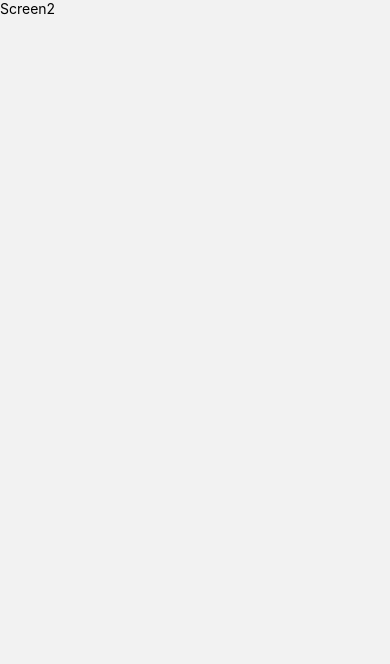
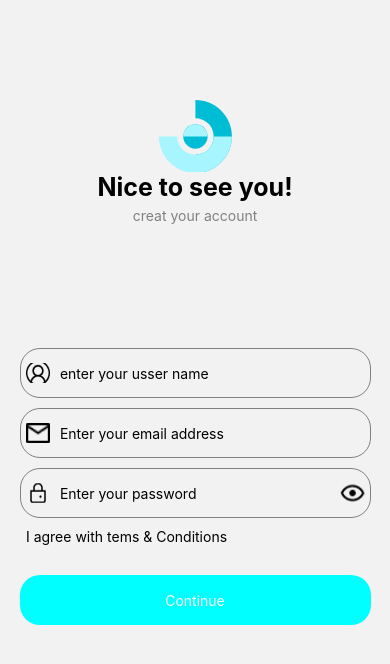
Before and after one commit to luan2410/HK1_2025-2025_LTTBDD, a React Native app in the folder 20_20108601_LocTruongLuan/: screen /Screen2 in a window 390 px wide. Shown: the top 664 px of the page. Built offline with nearby package versions, Linux system fonts and the light colour scheme.

Commit message:
cau 2 , xong giao dien,

```diff
--- a/20_20108601_LocTruongLuan/Screen/Screen2.js
+++ b/20_20108601_LocTruongLuan/Screen/Screen2.js
@@ -1,12 +1,77 @@
-import { StyleSheet, Text, View } from 'react-native'
+import { StyleSheet, Text, View , Image, TextInput} from 'react-native'
 import React from 'react'
+import { TouchableOpacity } from 'react-native'
 
-export default function Screen2() {
+export default function Screen2({navigation}) {
   return (
-    <View>
-      <Text>Screen2</Text>
+    <View style={styles.container}>
+      <View style={styles.view1}>
+            <Image source={require('../assets/DATA/Image19.png')} />
+            <Text style={{fontSize:25 , fontWeight: 'bold',textAlign: 'left'}}>Nice to see you!</Text>
+            <Text style={{color:'gray', textAlign: 'left', marginTop:5, marginBottom:5}}>creat your account</Text>
+      </View>
+      <View style={styles.view2}>
+            <View style={styles.viewip}>
+                <Image source={require('../assets/DATA/codicon_account.png')} style={styles.img}/>
+                <TextInput placeholder='enter your usser name' style={styles.ipBox}  ></TextInput>
+            </View>
+            <View style={styles.viewip}>
+                <Image source={require('../assets/DATA/Vector.png')} style={styles.img}/>
+                <TextInput placeholder='Enter your email address' style={styles.ipBox} ></TextInput>
+            </View>
+            <View style ={styles.viewip}>
+                <Image source={require('../assets/DATA/lock.png')} style={styles.img} />
+                <TextInput placeholder='Enter your password' style={styles.ipBox} ></TextInput>
+                <Image source={require('../assets/DATA/eye.png')} style={styles.img} />
+            </View>
+
+
+            <Text style={{alignSelf: 'flex-start', marginLeft:22, marginBottom:10}}> I agree with tems & Conditions</Text>
+            <TouchableOpacity
+                onPress={()=> navigation.navigate('Screen3')}
+                style={{width:'90%', height:50,textAlign: 'center', alignItems: 'center', borderRadius: 20, marginTop:20, backgroundColor: 'aqua', justifyContent: 'center'}}
+                    >
+                    <Text style={{color:'white'}}>Continue</Text>
+            </TouchableOpacity>
+      </View>
     </View>
   )
 }
 
-const styles = StyleSheet.create({})
+const styles = StyleSheet.create({
+    container:{
+        flex :1,
+    }
+    ,
+    view1:{
+        flex:3,
+        alignItems: 'center',
+        paddingTop: 100,
+
+    },
+    view2:{
+        flex:6,
+        alignItems : 'center',
+    },
+    viewip:{
+        borderWidth:1,
+        borderColor:'gray',
+        width: '90%',
+        height: 50,
+        marginBottom: 10,
+        borderRadius: 20,
+        flexDirection: 'row',
+        alignItems: 'center',
+    },
+    ipBox:{
+        width: '85%'
+        ,marginLeft:5,
+        height:'95%'
+
+    }
+    , img:{
+        width: '7%',
+        height: '40%',
+        margin: 5
+    }
+})
--- a/20_20108601_LocTruongLuan/package.json
+++ b/20_20108601_LocTruongLuan/package.json
@@ -17,6 +17,7 @@
     "react": "18.2.0",
     "react-dom": "18.2.0",
     "react-native": "0.74.5",
+    "react-native-elements": "^3.4.3",
     "react-native-safe-area-context": "4.10.5",
     "react-native-screens": "3.31.1",
     "react-native-web": "~0.19.10"
```
Also changed, not shown: 1 other file (tests, documents, lock files or other folders).
